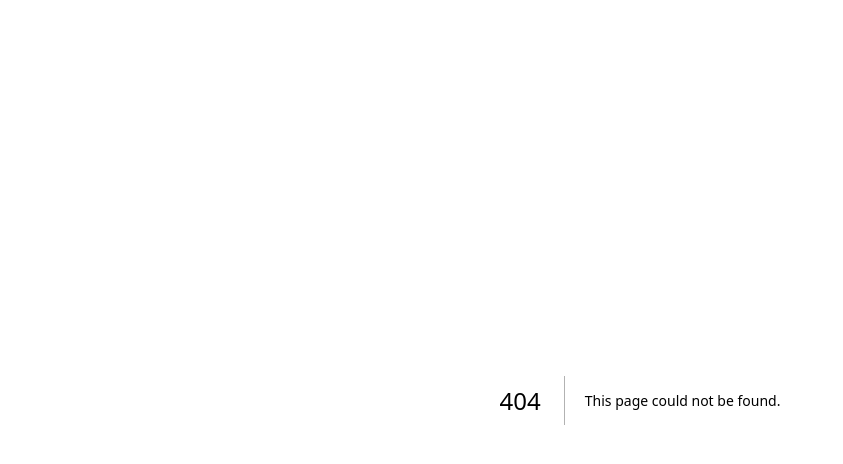
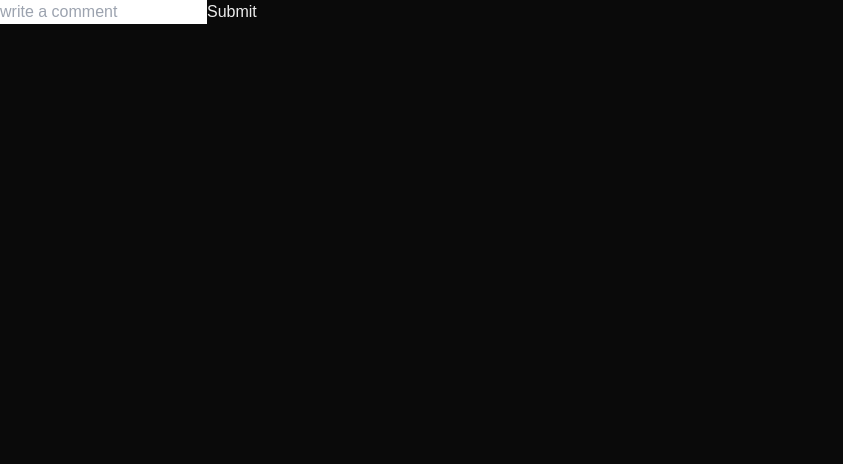
Before and after one commit to RyanHiiMalaysia/event-manager, a Next.js app: page /databaseTest in a window 1280 px wide. Before the commit this address had no page. Shown: the top 464 px of the page, without its empty margins (0-843 px from the left). Built offline with nearby package versions, Linux system fonts and the light colour scheme.

Commit message:
Test database functionality - Added databaseTest page, where users can submit a comment, which is added to the comments table

```diff
--- a/package.json
+++ b/package.json
@@ -9,6 +9,8 @@
     "lint": "next lint"
   },
   "dependencies": {
+    "@neondatabase/serverless": "^0.10.4",
+    "@vercel/postgres": "^0.10.0",
     "install": "^0.13.0",
     "moment": "^2.30.1",
     "next": "15.1.1",
--- /dev/null
+++ b/src/app/databaseTest/page.js
@@ -0,0 +1,19 @@
+import { neon } from '@neondatabase/serverless';
+
+export default function Page() {
+  async function create(formData) {
+    'use server';
+    // Connect to the Neon database
+    const sql = neon(`${process.env.DATABASE_URL}`);
+    const comment = formData.get('comment');
+    // Insert the comment from the form into the Postgres database
+    await sql('INSERT INTO comments (comment) VALUES ($1)', [comment]);
+  }
+
+  return (
+    <form action={create}>
+      <input type="text" placeholder="write a comment" name="comment" />
+      <button type="submit">Submit</button>
+    </form>
+  );
+}
```
Also changed, not shown: 2 other files (tests, documents, lock files or other folders).
